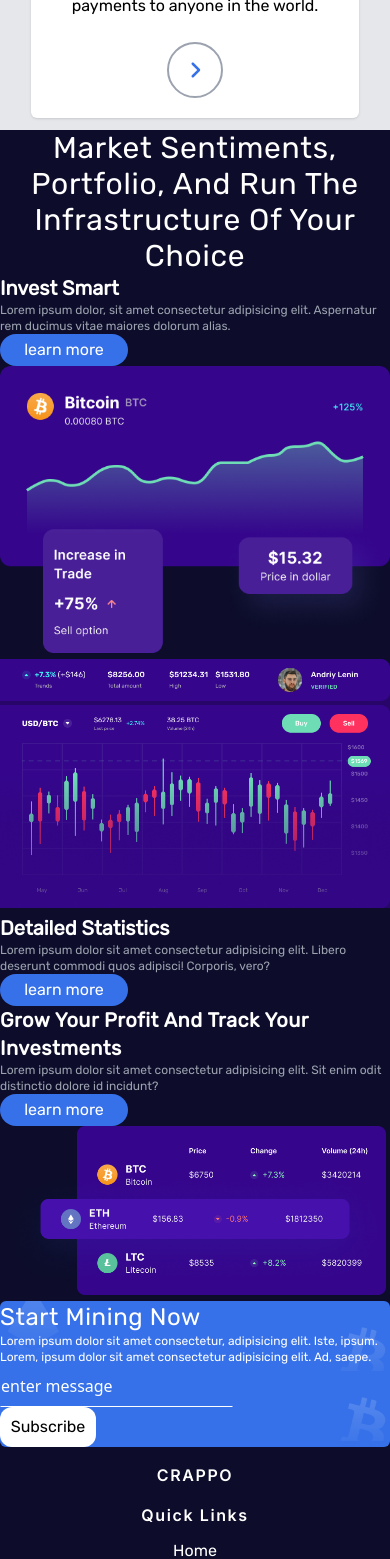
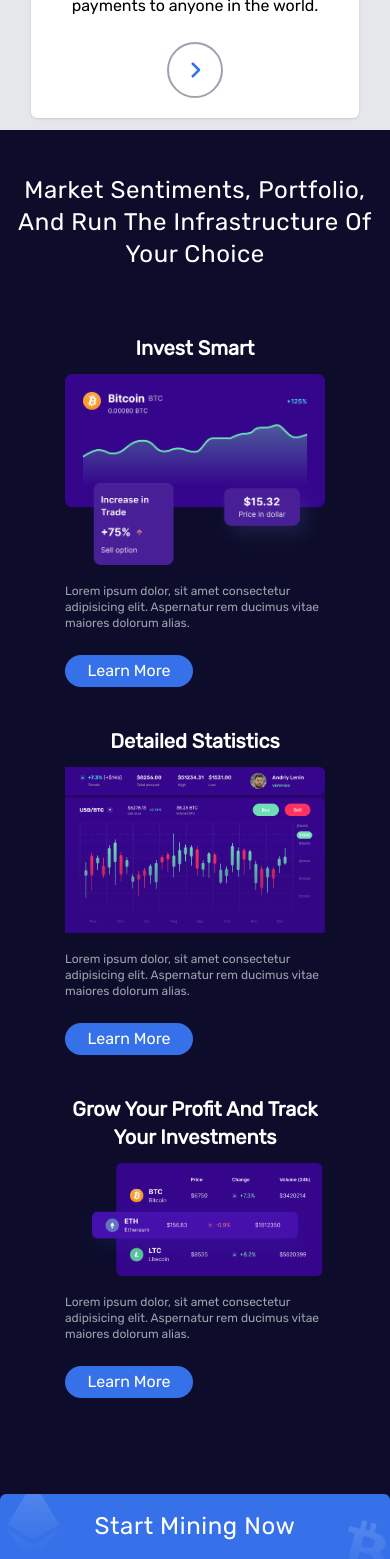
Before and after one commit to rosemutai/crappo, a Next.js app: page / in a window 390 px wide. Shown: the part 3040-4599 px from the top of the page. Built offline with nearby package versions, Linux system fonts and the light colour scheme.

Commit message:
Make page Responsive

```diff
--- a/components/Market.js
+++ b/components/Market.js
@@ -5,23 +5,77 @@
 import feature3 from '../public/images/feature3.png'
 const Market = () => {
   return (
-    <div className="market-content md:mt-11 w-full md:flex md:flex-col">
-        <div className='title md:mb-11'>
+    <div className="market-content mt-11 w-full md:flex md:flex-col">
+        <div className='title mb-11'>
             <h2 className='text-white font-rubik text-center font-normal tracking-wide
-               md:w-6/12 md:mx-auto text-3xl md:my-8'>
+               w-11/12 md:w-6/12 mx-auto text-2xl md:text-3xl md:my-8'>
                 Market Sentiments, Portfolio, And Run The Infrastructure Of Your Choice</h2>
         </div>
 
-        <div data-aos="flip-left" className="invest-smart md:flex md:justify-between md:px-32 ">
+      <div data-aos="flip-left" className="md:hidden w-8/12 mx-auto invest-smart flex flex-col  justify-between md:px-32 ">
+        <div className="description">
+          <h4 className='text-white font-rubik font-semibold text-xl mt-5 text-center'>Invest Smart</h4>
+          <div className="image-section mt-3 md:mt-0 ">
+            <Image
+              src={feature1}
+              alt=""
+            />
+          </div>
+          <p className="text-gray-400 font-light font-rubik mx-auto  text-xs mt-3">Lorem ipsum dolor, sit amet consectetur adipisicing elit.
+            Aspernatur rem ducimus vitae maiores dolorum alias.</p>
+          <button className="font-rubik bg-lightblue mt-6 md:mt-3 mx-ao rounded-3xl p-1 text-white w-32
+                f">Learn More </button>
+        </div>
+
+
+      </div>
+
+      <div data-aos="flip-left" className="md:hidden w-8/12 mx-auto invest-smart flex flex-col  justify-between md:px-32 ">
+        <div className="description">
+          <h4 className='text-white font-rubik font-semibold text-xl mt-10 text-center'>Detailed Statistics</h4>
+          <div className="image-section w-full mt-3 md:mt-0 ">
+            <Image
+              src={feature2}
+              alt=""
+            />
+          </div>
+          <p className="text-gray-400 font-light font-rubik mx-auto  text-xs mt-3">Lorem ipsum dolor, sit amet consectetur adipisicing elit.
+            Aspernatur rem ducimus vitae maiores dolorum alias.</p>
+          <button className="font-rubik bg-lightblue mt-6 md:mt-3 mx-ao rounded-3xl p-1 text-white w-32
+                f">Learn More </button>
+        </div>
+
+
+      </div>
+
+      <div data-aos="flip-left" className="md:hidden w-8/12 mx-auto invest-smart flex flex-col  justify-between md:px-32 ">
+        <div className="description">
+          <h4 className='text-white font-rubik font-semibold text-xl mt-10 text-center'>Grow Your Profit And Track Your Investments</h4>
+          <div className="image-section mt-3 md:mt-0 ">
+            <Image
+              src={feature3}
+              alt=""
+            />
+          </div>
+          <p className="text-gray-400 font-light font-rubik mx-auto  text-xs mt-3">Lorem ipsum dolor, sit amet consectetur adipisicing elit.
+            Aspernatur rem ducimus vitae maiores dolorum alias.</p>
+          <button className="font-rubik bg-lightblue mt-6 md:mt-3 mx-ao rounded-3xl p-1 text-white w-32
+                f">Learn More </button>
+        </div>
+
+
+      </div>
+
+        <div data-aos="flip-left" className="hidden invest-smart md:flex md:justify-between md:px-32 ">
           <div className="description">
-            <h4 className='text-white font-rubik font-semibold text-xl md:my-5'>Invest Smart</h4>
+            <h4 className='text-white font-rubik font-semibold text-xl mt-5 md:my-5'>Invest Smart</h4>
             <p className="text-gray-400 font-light font-rubik md:w-11/12 text-xs md:mb-3">Lorem ipsum dolor, sit amet consectetur adipisicing elit.
                 Aspernatur rem ducimus vitae maiores dolorum alias.</p>
-            <button className="font-rubik bg-lightblue md:mt-3  rounded-3xl p-1 text-white w-32
-                flex justify-center items-center">learn more </button>
+            <button className="font-rubik bg-lightblue mt-6 md:mt-3  rounded-3xl p-1 text-white w-32
+                flex justify-center items-center">Learn More </button>
           </div>
 
-          <div className="image-section">
+          <div className="image-section mt-12 md:mt-0">
             <Image
               src={feature1}
               alt=""
@@ -29,34 +83,34 @@
           </div>
         </div>
 
-        <div  data-aos="zoom-in" className="detailed-statistics md:flex md:justify-between md:px-32 md:mt-24">
-          <div className="image-section">
+        <div  data-aos="zoom-in" className="hidden detailed-statistics md:flex md:justify-between md:px-32 md:mt-24">
+        <div className="image-section mt-12 md:mt-0">
             <Image
               src={feature2}
               alt=""
             />
           </div>
 
-          <div className="description md:ml-6">
-            <h4 className='text-white font-rubik font-semibold text-xl md:my-5'>Detailed Statistics</h4>
+        <div className="description md:ml-6">
+            <h4 className='text-white font-rubik font-semibold text-xl mt-5 md:my-5'>Detailed Statistics</h4>
             <p className="text-gray-400 font-light font-rubik md:w-11/12 text-xs md:mb-3">Lorem ipsum dolor sit amet consectetur adipisicing elit.
               Libero deserunt commodi quos adipisci! Corporis, vero?</p>
-            <button className="font-rubik bg-lightblue md:mt-3  rounded-3xl p-1 text-white w-32
-                flex justify-center items-center">learn more </button>
+            <button className="font-rubik bg-lightblue mt-3  rounded-3xl p-1 text-white w-32
+                flex justify-center items-center">Learn More </button>
           </div>
         </div>
 
-        <div data-aos="zoom-in-down" className="Grow-your-profit md:flex md:justify-between md:px-32 md:mt-24">
+        <div data-aos="zoom-in-down" className="hidden Grow-your-profit md:flex md:justify-between md:px-32 md:mt-24">
           <div className="description">
-            <h4 className='text-white font-rubik font-semibold text-xl md:my-5 md:w-11/12 tracking-wide'>
+            <h4 className='text-white font-rubik font-semibold text-xl mt-8 mb-3 md:my-5 md:w-11/12 tracking-wide'>
               Grow Your Profit And Track Your Investments</h4>
             <p className="text-gray-400 font-light font-rubik md:w-11/12 text-xs md:mb-3">
               Lorem ipsum dolor sit amet consectetur adipisicing elit. Sit enim odit distinctio dolore id incidunt?</p>
-            <button className="font-rubik bg-lightblue md:mt-3  rounded-3xl p-1 text-white w-32
-                flex justify-center items-center">learn more </button>
+            <button className="font-rubik bg-lightblue mt-3  rounded-3xl p-1 text-white w-32
+                flex justify-center items-center">Learn More </button>
           </div>
 
-          <div className="image-section">
+          <div className="image-section mt-3 md:mt-0 mx-auto md:mx-0">
             <Image
               src={feature3}
               alt=""
@@ -64,31 +118,32 @@
           </div>
         </div>
 
-        <div data-aos="zoom-in-right" className="start-mining md:flex md:justify-between md:items-center md:px-16 md:mt-24 bg-lightblue md:w-10/12
+        <div data-aos="zoom-in-right" className="start-mining md:flex md:justify-between md:items-center
+          md:px-16 mt-24 bg-lightblue md:w-10/12
             bg-[url('../public/images/newsletterbox.png')] bg-contain md:mb-5 md:h-56 rounded-md md:mx-auto">
           <div className="description">
             <div className="title">
-              <h4 className='text-white font-rubik font-medium text-2xl md:m-5 md:w-11/12 tracking-wide'>
+              <h4 className='text-white text-center md:text-start font-rubik font-medium text-2xl md:py-0 py-4 md:m-5 md:w-11/12 tracking-wide'>
               Start Mining Now</h4>
             </div>
             <div className="mining-description">
-              <p className="text-white font-light font-rubik md:w-10/12 text-xs md:mb-3">
+              <p className="text-white font-light font-rubik mx-auto md:mx-0 w-10/12 text-xs md:mb-3">
               Lorem ipsum dolor sit amet consectetur, adipisicing elit. Iste, ipsum. Lorem, ipsum dolor sit
               amet consectetur adipisicing elit. Ad, saepe.</p>
             </div>
 
           </div>
 
-          <div className="form-section md:mt-10 md:flex md:justify-between md:ml-8">
+          <div className="form-section mt-10 flex justify-between pb-8 md:pb-0 ml-8">
             <div>
               <input type="text" placeholder='enter message' className='bg-lightblue
                  border-t-lightblue  border-x-lightblue border  border-b-white md:w-96 focus:outline-0 py-2
-                  placeholder:text-white placeholder:font-normal'>
+                  placeholder:text-white placeholder:font-normal placeholder:text-sm'>
               </input>
             </div>
             <div className="btn">
               <button className="font-rubik bg-white md:mt-3  rounded-xl px-1 py-2 text-black w-24
-                flex justify-center items-center  md:ml-3">Subscribe </button>
+                flex justify-center items-center  md:ml-3 md:mr-0 mr-8 text-sm">Subscribe </button>
             </div>
 
           </div>
```
